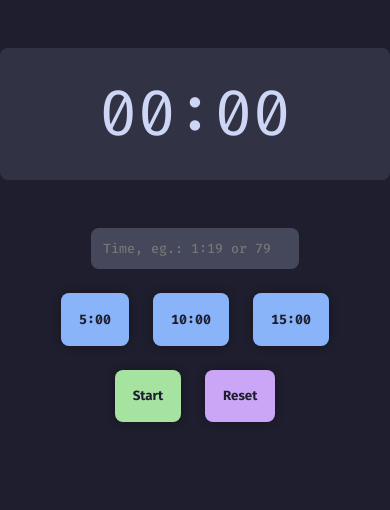
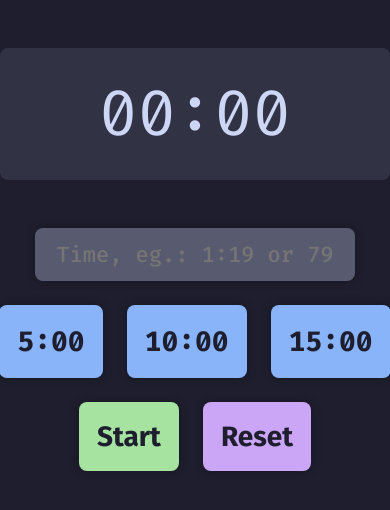
Before and after one commit to Virkkunen/timer, a React (Create React App) app: page / in a window 390 px wide. Shown: the top 510 px of the page. Built offline with nearby package versions, Linux system fonts and the light colour scheme.

Commit message:
mobile responsive css

```diff
--- a/src/App.css
+++ b/src/App.css
@@ -31,6 +31,19 @@
   --blue: #83a598;
   --purple: #d3869b;
 } */
+
+@media screen and (max-width: 767.9px) {
+  * {
+    font-size: 28px;
+  }
+
+  #time-input {
+    width: 320px;
+    text-align: center;
+    font-size: 22px;
+  }
+
+}
 
 :root {
   --sans: 'Fira Sans', sans-serif;
@@ -121,10 +134,15 @@ input {
   border-radius: 8px;
   border: 0;
   padding: 12px;
-  background-color: var(--bg2);
+  background-color: var(--bg3);
+  box-shadow: 0 0 8px 1px rgba(0, 0, 0, 0.25);
   color: var(--fg1);
   font-family: var(--mono);
   font-weight: 500;
+}
+
+input:disabled {
+  filter: saturate(25%) brightness(75%);
 }
 
 label {
```
